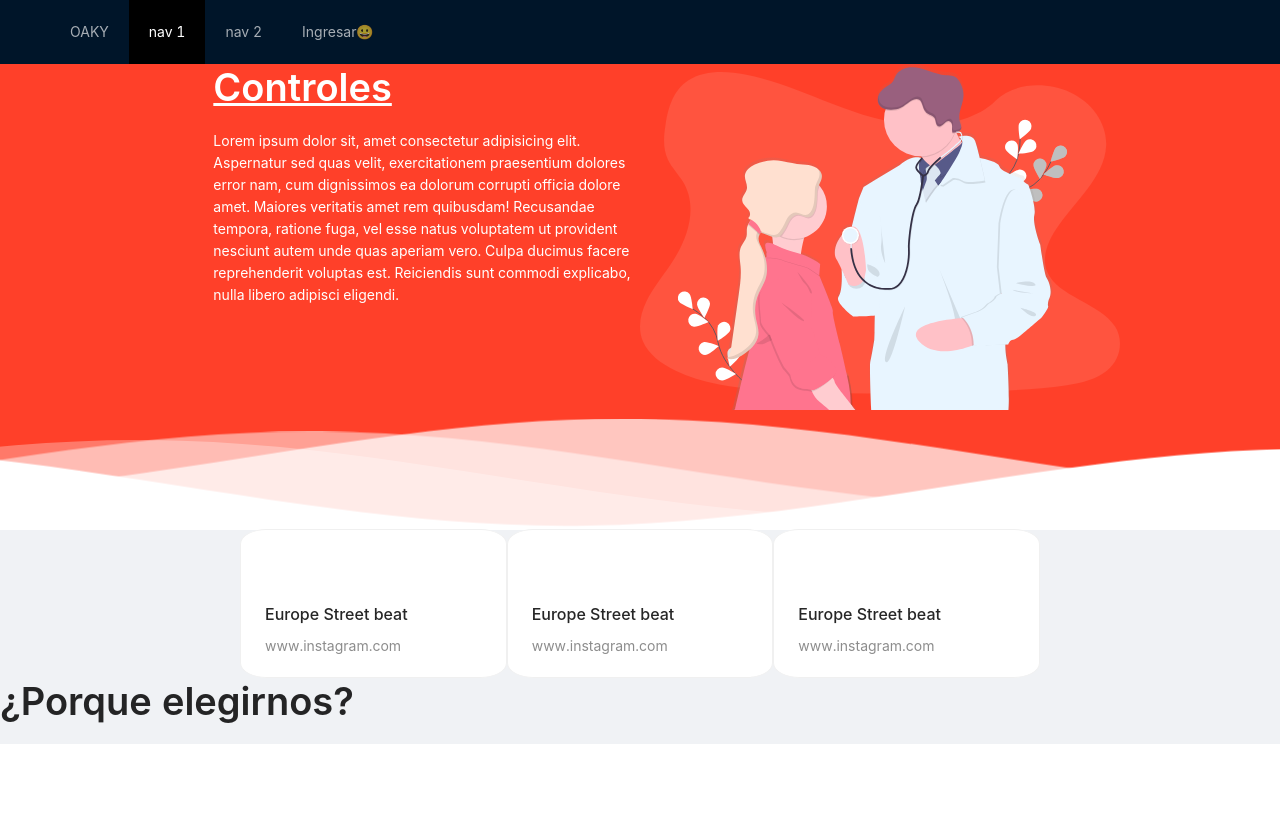
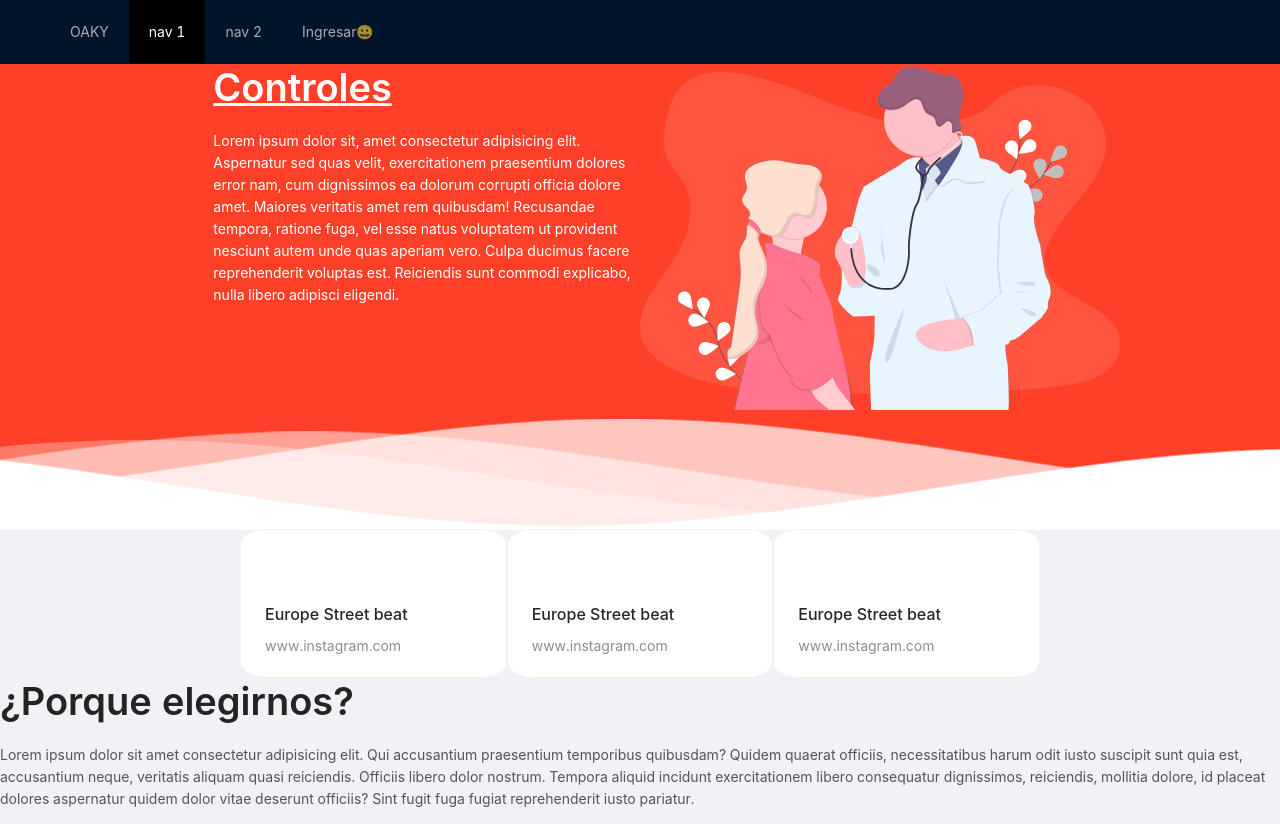
Before and after one commit to Danisdnk/OAKY, a React (Create React App) app: page /marvel in a window 1280 px wide. Before the commit the page ends 800 px from the top, so only its background shows below. Built offline with nearby package versions, Linux system fonts and the light colour scheme.

Commit message:
cambio route index

```diff
--- a/src/index.tsx
+++ b/src/index.tsx
@@ -2,12 +2,12 @@
 import ReactDOM from 'react-dom';
 import './index.css';
 import './App.less';
-import App from './App';
+import {OakyApp} from './OakyApp';
 import reportWebVitals from './reportWebVitals';
 
 ReactDOM.render(
   <React.StrictMode>
-    <App />
+    <OakyApp />
   </React.StrictMode>,
   document.getElementById('root')
 );
```
